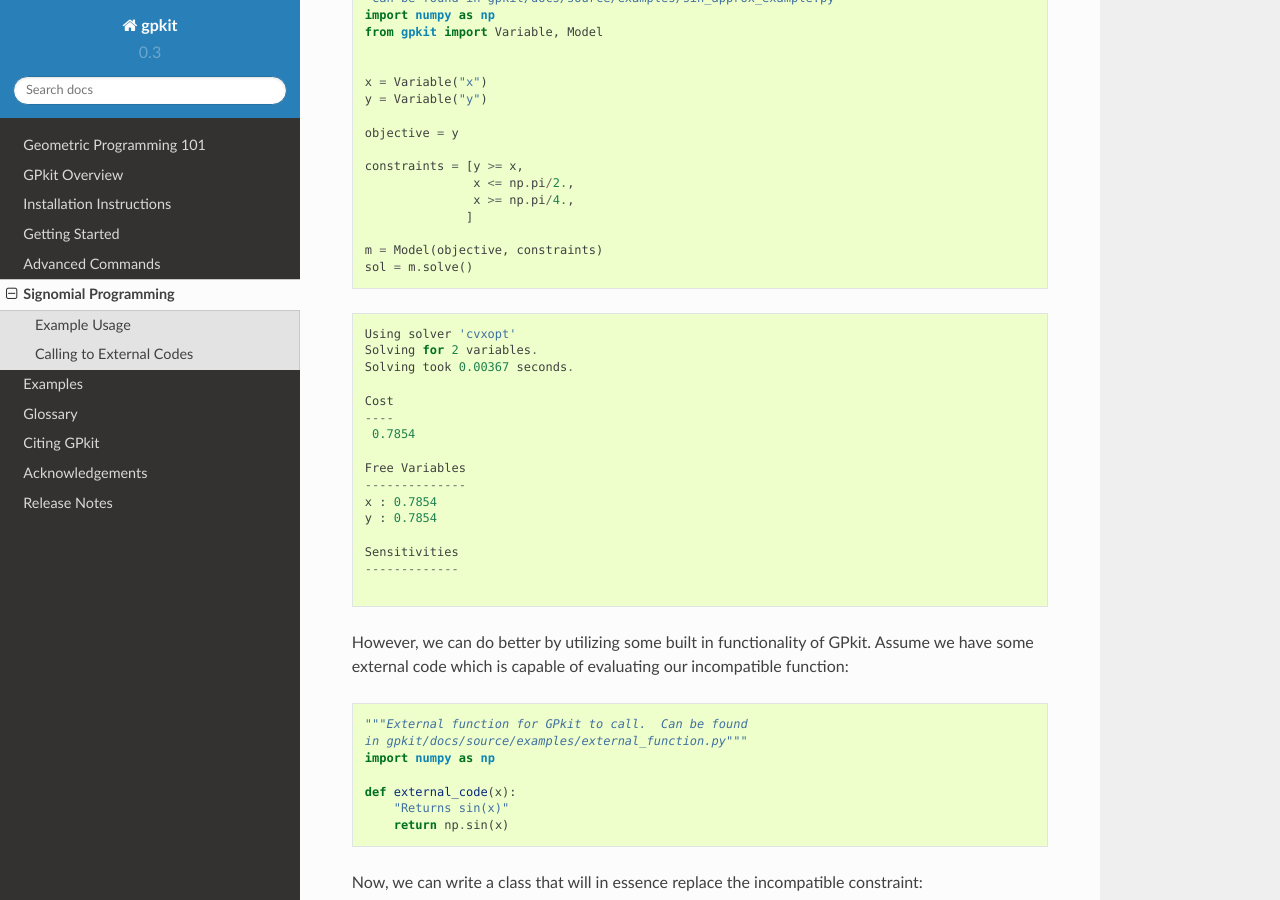
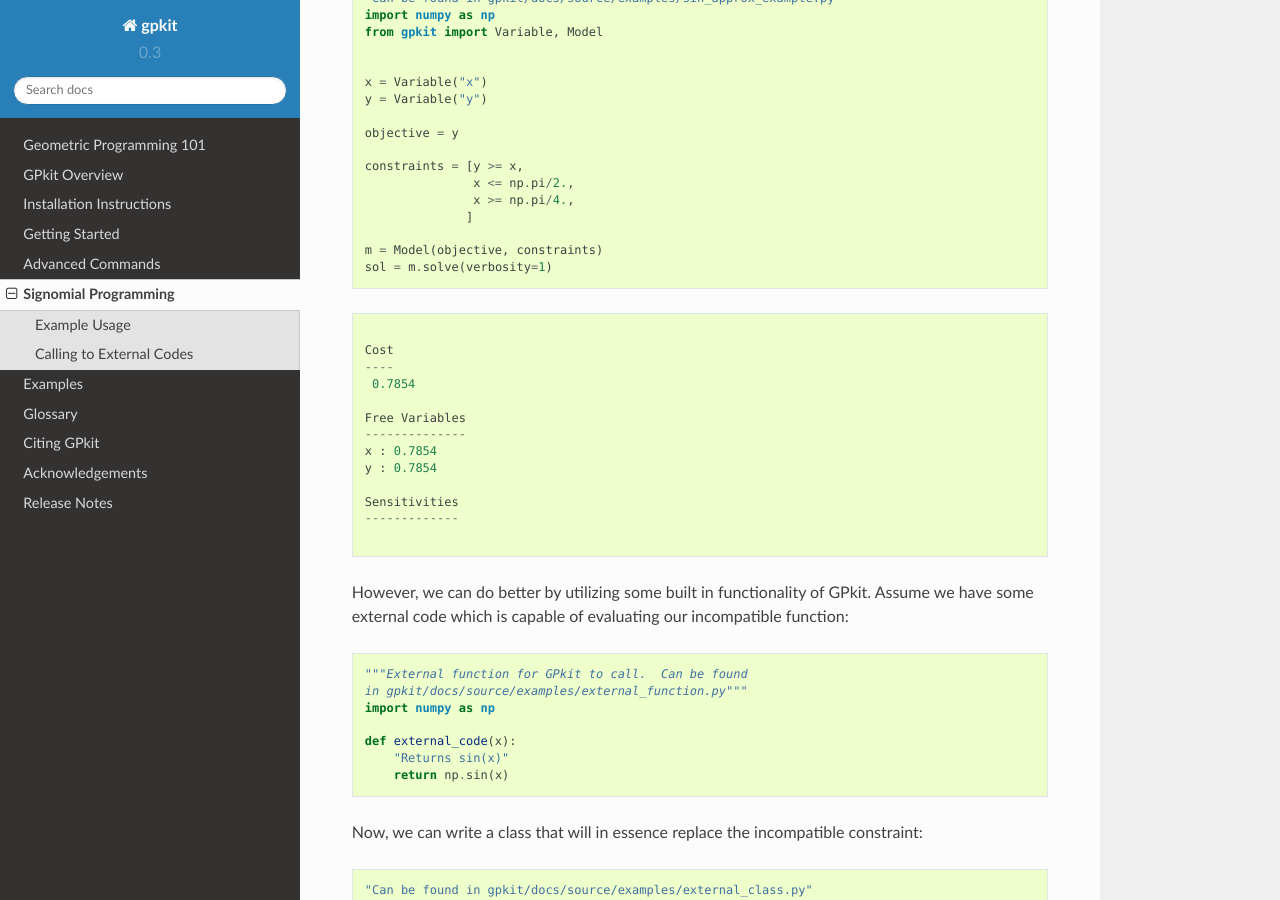
Before and after one commit to convexengineering/gpkit, a Sphinx documentation site: the page built from docs/source/signomialprogramming.rst, in a window 1280 px wide and 900 px high, scrolled down 1693 px. Built offline with Sphinx 7.4.7 and the Read the Docs theme 2.0.0, drawn with Linux system fonts in a browser that asks for light colours; some of the changed text lies outside the part shown.

Commit message:
Added verbosity flag

```diff
--- a/docs/source/examples/external_gp.py
+++ b/docs/source/examples/external_gp.py
@@ -15,4 +15,4 @@ constraints = [External_Constraint(x, y),
               ]
 
 m = Model(objective, constraints)
-sol = m.localsolve()
+sol = m.localsolve(verbosity=1)
--- a/docs/source/examples/external_gp_output.txt
+++ b/docs/source/examples/external_gp_output.txt
@@ -1,5 +1,3 @@
-Beginning signomial solve.
-Solving took 3 GP solves and 0.0186 seconds.
 
 Cost
 ----
--- a/docs/source/examples/sin_approx_example.py
+++ b/docs/source/examples/sin_approx_example.py
@@ -14,4 +14,4 @@ constraints = [y >= x,
               ]
 
 m = Model(objective, constraints)
-sol = m.solve()
+sol = m.solve(verbosity=1)
--- a/docs/source/examples/sin_approx_example_output.txt
+++ b/docs/source/examples/sin_approx_example_output.txt
@@ -1,6 +1,3 @@
-Using solver 'cvxopt'
-Solving for 2 variables.
-Solving took 0.00367 seconds.
 
 Cost
 ----
```
